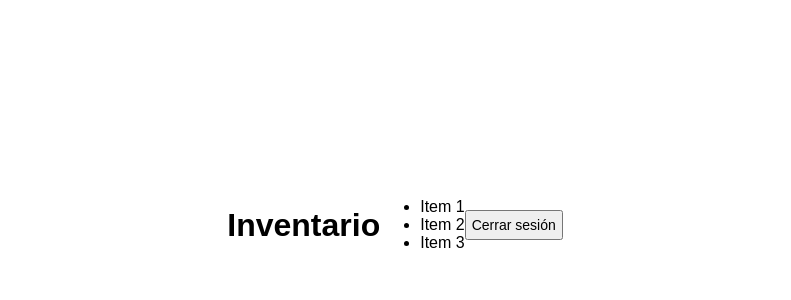
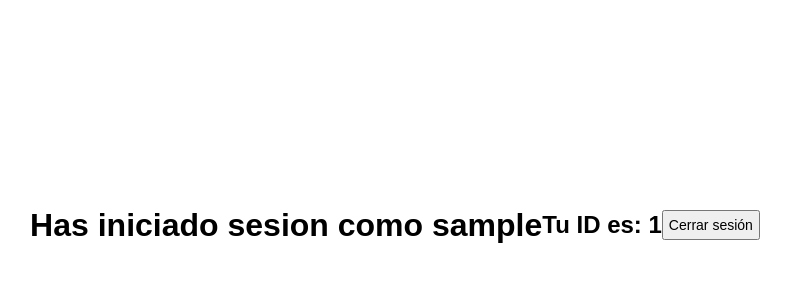
Before and after one commit to ageVega/FlaskLogin, a Flask app: template templates/dashboard.html in a window 1280 px wide. Shown: the part 175-475 px from the top of the page, without its empty margins (245-1036 px from the left). Run offline with Flask 3, Linux system fonts and the light colour scheme; the template is opened without the code that fills it: most values are stand-ins (such as "Sample title", 1, 10 or a date in 2020).

Commit message:
Update dashboard.html

```diff
--- a/templates/dashboard.html
+++ b/templates/dashboard.html
@@ -1,12 +1,9 @@
 {% extends 'base.html' %}
 
 {% block content %}
-    <h1>Inventario</h1>
-    <ul>
-        <li>Item 1</li>
-        <li>Item 2</li>
-        <li>Item 3</li>
-    </ul>
+    <h1>Has iniciado sesion como {{ nickname }}</h1>
+    <h2>Tu ID es: {{ id }}</h2>
+
     <button id="logout-button">Cerrar sesión</button>
 {% endblock %}
 
```
